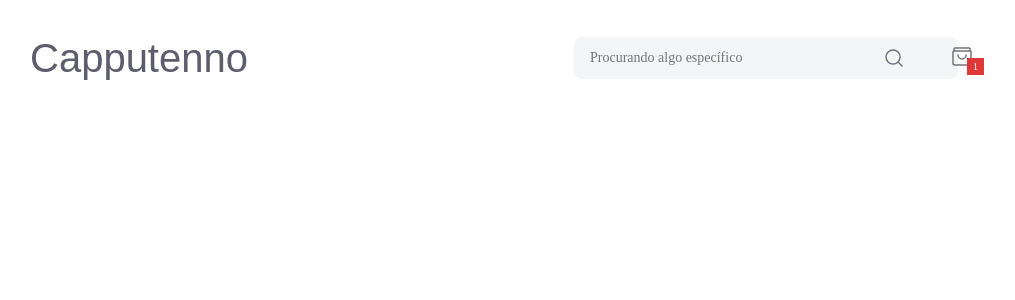
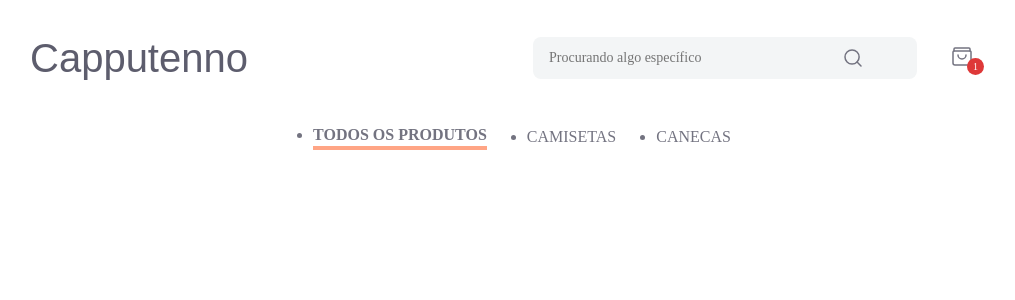
Before and after one commit to BrunoTSantosNeves/Challenge-Next-Frontend, a Next.js app in the folder capputenno/: page / in a window 1280 px wide. Shown: the top 300 px of the page, without its empty margins (138-1153 px from the left). Built offline with nearby package versions, Linux system fonts and the light colour scheme; a web font is replaced by a local one.

Commit message:
feat: Creating Filter by type

```diff
--- a/capputenno/src/app/globals.css
+++ b/capputenno/src/app/globals.css
@@ -5,6 +5,7 @@
   --bg--secondary: #F3F5F6;
   --text--dark: #737380;
   --delete--color: #DE3838;
+  --orange--low: #FFA585;
 }
 
 @media (prefers-color-scheme: dark) {
--- a/capputenno/src/app/page.tsx
+++ b/capputenno/src/app/page.tsx
@@ -1,9 +1,14 @@
 import Image from "next/image";
 import styles from "./page.module.css";
 import { Header } from "@/components/header";
+import { FilterBar } from "@/components/filter-bar";
 
 export default function Home() {
   return (
-    <div className={styles.page}> </div>
+    <>
+      <FilterBar/>
+      <div className={styles.page}> </div>
+
+    </>
   );
 }
--- a/capputenno/src/components/cart-control.tsx
+++ b/capputenno/src/components/cart-control.tsx
@@ -14,6 +14,7 @@ const CartCount = styled.span`
     position: absolute;
     right: -10px;
     top: 50%;
+    border-radius: 50%;
 `;
 
 const Container = styled.div`
--- /dev/null
+++ b/capputenno/src/components/filter-bar.tsx
@@ -0,0 +1,16 @@
+"use client"
+
+import { FilterBarType } from "./filter-by-type";
+
+interface FilterBarProps {
+
+}
+
+
+export function FilterBar(props: FilterBarProps){
+    return(
+
+        <FilterBarType/>
+
+    )
+}
--- /dev/null
+++ b/capputenno/src/components/filter-by-type.tsx
@@ -0,0 +1,39 @@
+"use client"
+
+import styled from "styled-components"
+
+interface FilterBarItemProps {
+    selected: boolean
+}
+
+const FilterList = styled.ul`
+    display: flex;
+    align-items: center;
+    justify-content: center;
+    gap: 40px;
+
+
+`
+const FilterItem = styled.li<FilterBarItemProps>`
+    font-family: inherit;
+    font-weight: ${props => props.selected ? '600' : '400'};
+    font-size: 16px;
+    line-height: 22px;
+    text-align: center;
+    text-transform: uppercase;
+
+    color: var(--text--dark);
+
+    border-bottom: ${props => props.selected ? '4px solid var(--orange--low)' : 'none'};
+
+`
+
+export function FilterBarType(){
+    return(
+       <FilterList>
+            <FilterItem selected>Todos os Produtos</FilterItem>
+            <FilterItem selected={false}>Camisetas</FilterItem>
+            <FilterItem selected={false}>Canecas</FilterItem>
+       </FilterList>
+    )
+}
--- a/capputenno/src/components/header.tsx
+++ b/capputenno/src/components/header.tsx
@@ -25,7 +25,8 @@ const TagHeader = styled.header`
         display: flex;
         align-items: center;
         justify-content: center;
-        gap: 24px;
+        gap: 65px;
+        border-radius: 50%;
     }
 
 
```
